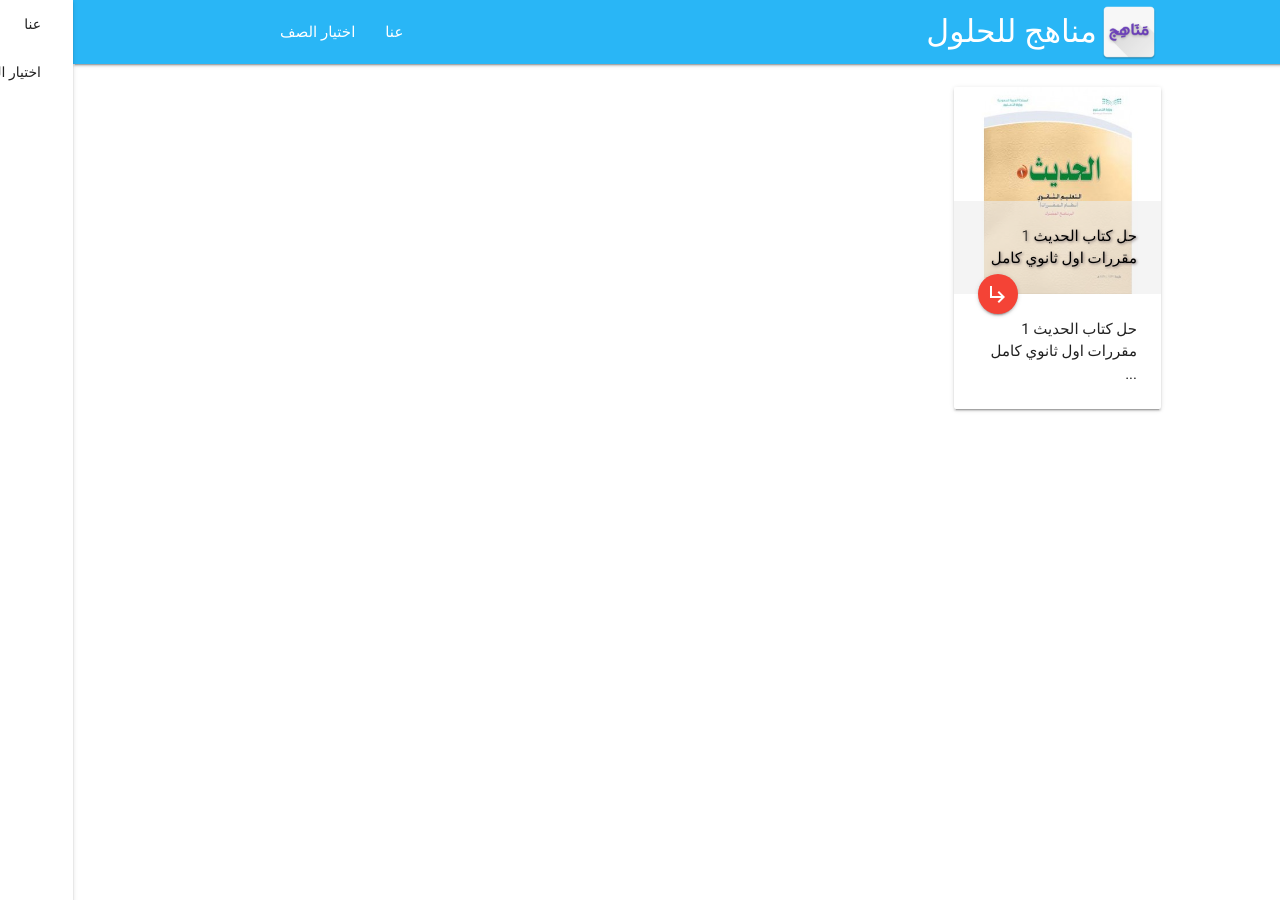
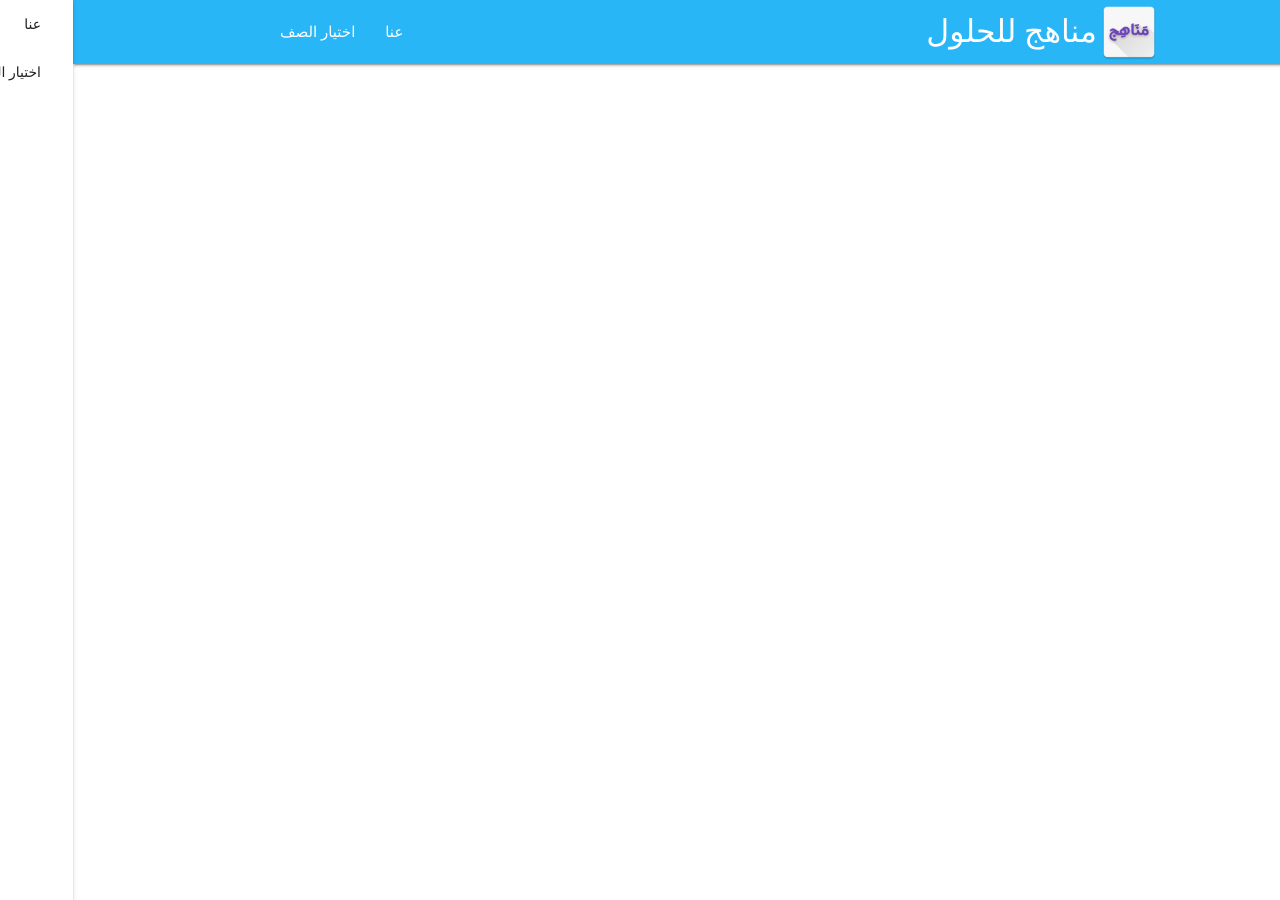
Before and after one commit to egyjs/el3zahaby.github.io-, a Jekyll site: the page built from t1.md, in a window 1280 px wide. Built offline with Jekyll 4.4.1, drawn with Linux system fonts in a browser that asks for light colours; nearby versions of some CDN libraries.

Commit message:
where cat

```diff
--- a/t1.md
+++ b/t1.md
@@ -5,8 +5,8 @@ permalink: /tanawy/1/
 
 ---
 
-{% assign tanawy = site.tanawy | where: "category", "TF" %}
-{% for tanawy in site.tanawy %}
+{% assign tanawyPost = site.tanawy | where: "category", "TF" %}
+{% for tanawy in tanawyPost %}
 
 <div class="col s12 m3">
     <a href="{{ tanawy.url | prepend: tanawy.baseurl }}">
```
